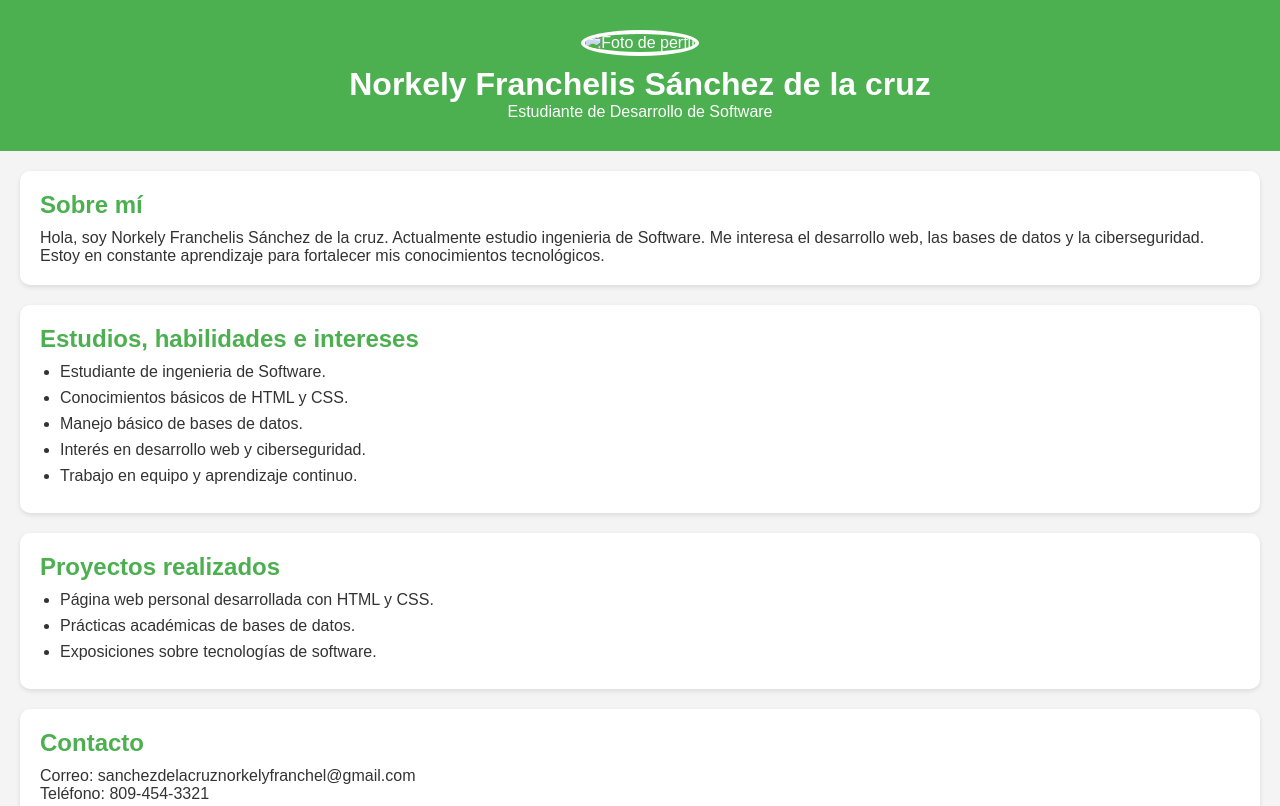
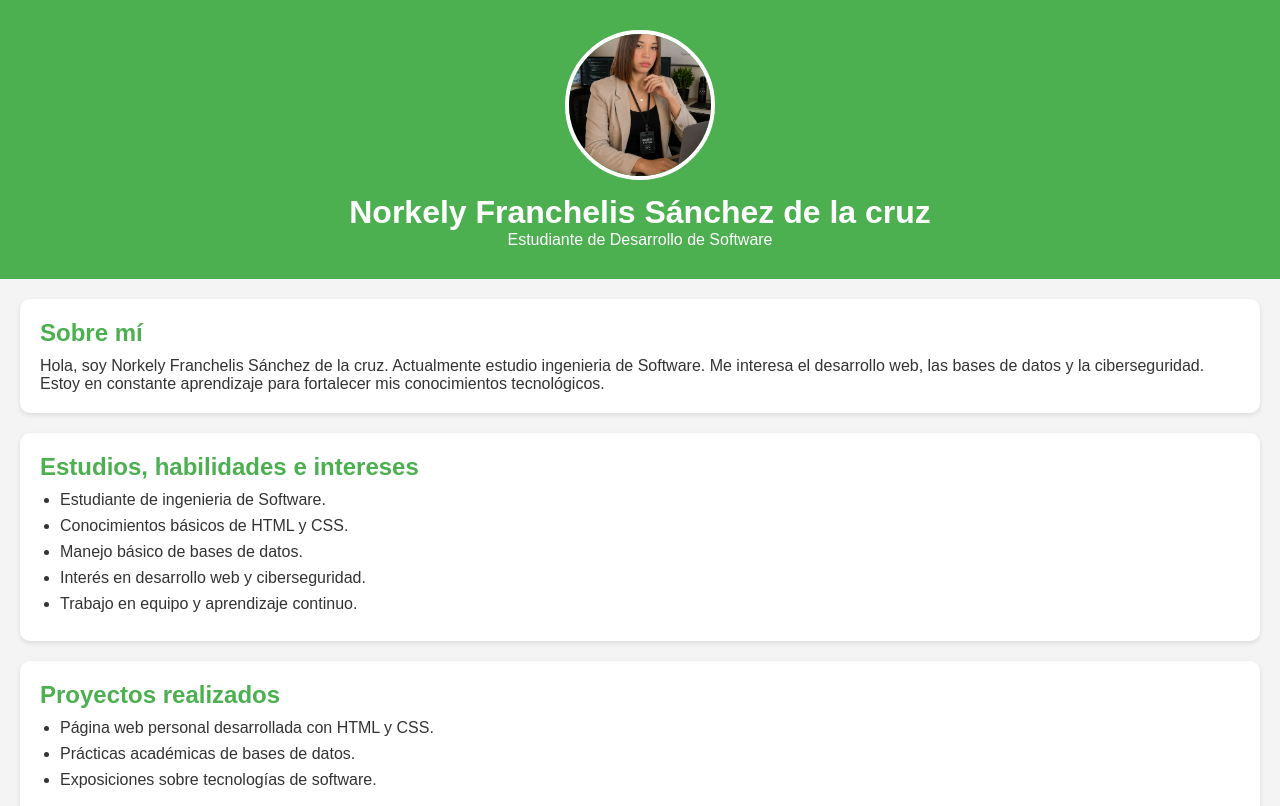
Before and after one commit to sanchezdelacruznorkelyfranchel-svg/Portafolio_personal, a plain HTML site: page index.html in a window 1280 px wide. Shown: the top 806 px of the page. Drawn offline with Linux system fonts and the light colour scheme.

Commit message:
Update index.html

```diff
--- a/index.html
+++ b/index.html
@@ -9,7 +9,7 @@
 <body>
 
     <header>
-        <img src="imagenes/perfil.jpeg" alt="Foto de perfil" class="perfil">
+        <img src="perfil.jpeg" alt="Foto de perfil" class="perfil">
         <h1>Norkely Franchelis Sánchez de la cruz</h1>
         <p>Estudiante de Desarrollo de Software</p>
     </header>
```
